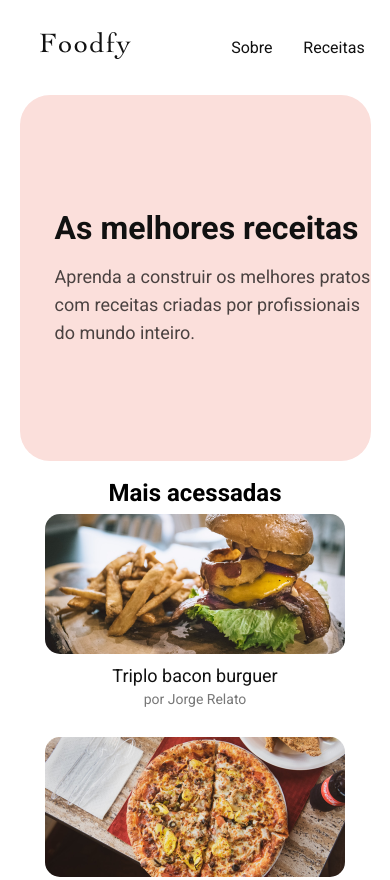
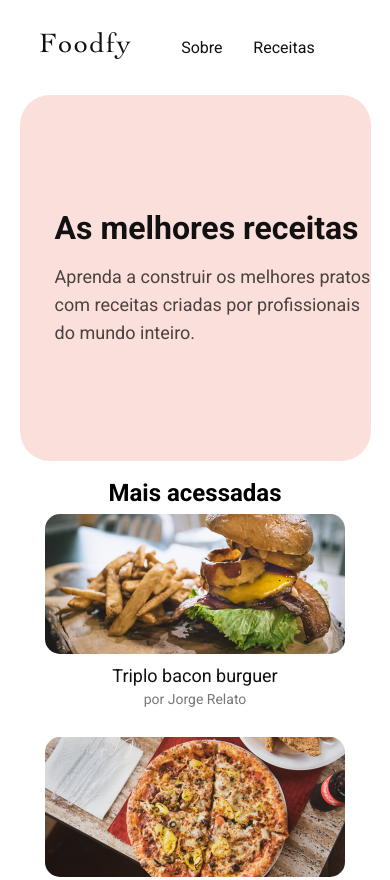
Before and after one commit to Dtesch9/Dtesch9.github.io, a plain HTML site: page index.html in a window 390 px wide. Shown: the top 880 px of the page. Drawn offline with Linux system fonts and the light colour scheme.

```diff
--- a/foodfy.css
+++ b/foodfy.css
@@ -231,6 +231,9 @@ section {
   section h2 {
     text-align: center;
   }
+  .nav-grid {
+    margin-left: 50px;
+  }
 }
 
 /* == ModalOverlay == */
```
